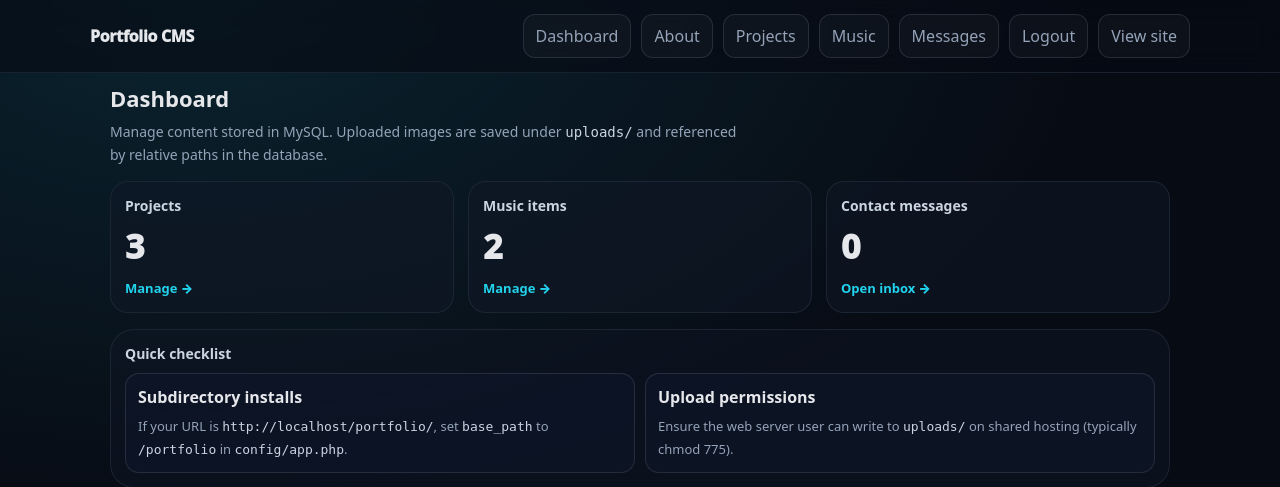
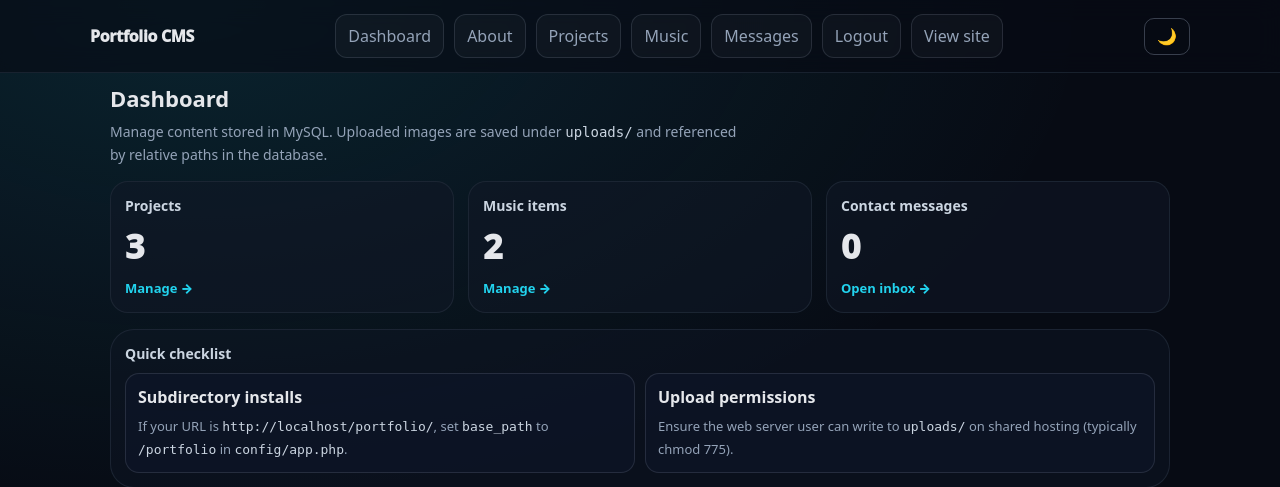
Before and after one commit to NaveenGunasekara/Portfolio, a PHP site: page /portfolio/admin/dashboard.php in a window 1280 px wide. Shown: the top 487 px of the page. Run offline with PHP 8.4, Linux system fonts and the light colour scheme; the visitor is signed in with stand-in values (Sample User, id 1); data comes from the database, SQL or seed files in the repository; data that the repository does not hold is empty.

Commit message:
Update dashboard.php

```diff
--- a/admin/dashboard.php
+++ b/admin/dashboard.php
@@ -36,6 +36,31 @@ $counts = [
       --radius:18px;
       --max:1100px;
     }
+    [data-theme="light"]{
+  --bg:#f1f5f9;
+  --panel:#ffffff;
+  --border:#e2e8f0;
+  --text:#0f172a;
+  --muted:#475569;
+  --accent:#4f46e5;
+  --accent2:#0891b2;
+}
+body{
+  background:var(--bg);
+  color:var(--text);
+  transition:background .3s,color .3s;
+}
+#theme-toggle{
+  background:none;
+  border:1px solid rgba(148,163,184,.35);
+  color:var(--text);
+  border-radius:10px;
+  padding:8px 12px;
+  cursor:pointer;
+  font-size:16px;
+  transition:border-color .2s;
+}
+#theme-toggle:hover{border-color:var(--text)}
     *{box-sizing:border-box}
     body{margin:0;font-family:ui-sans-serif,system-ui,-apple-system,Segoe UI,Roboto,Ubuntu,Cantarell,Noto Sans,sans-serif;background:radial-gradient(900px 520px at 15% 0%,rgba(34,211,238,.12),transparent),var(--bg);color:var(--text)}
     a{color:inherit;text-decoration:none}
@@ -79,6 +104,7 @@ $counts = [
         <a href="<?= e(url_for('admin/login.php?logout=1')) ?>">Logout</a>
         <a href="<?= e(url_for('index.php')) ?>">View site</a>
       </nav>
+      <button id="theme-toggle" onclick="toggleTheme()" title="Toggle light/dark">🌙</button>
     </div>
   </header>
 
@@ -122,5 +148,20 @@ $counts = [
   <footer class="wrap">
     Signed in as <?= e((string) ($_SESSION['admin_username'] ?? '')) ?> · Pure PHP CMS
   </footer>
+  <script>
+function toggleTheme(){
+  var t=document.documentElement;
+  var next=t.getAttribute('data-theme')==='light'?'dark':'light';
+  t.setAttribute('data-theme',next);
+  localStorage.setItem('theme',next);
+  document.getElementById('theme-toggle').textContent=next==='light'?'☀️':'🌙';
+}
+(function(){
+  var saved=localStorage.getItem('theme')||'dark';
+  document.documentElement.setAttribute('data-theme',saved);
+  var btn=document.getElementById('theme-toggle');
+  if(btn) btn.textContent=saved==='light'?'☀️':'🌙';
+})();
+</script>
 </body>
 </html>
```
